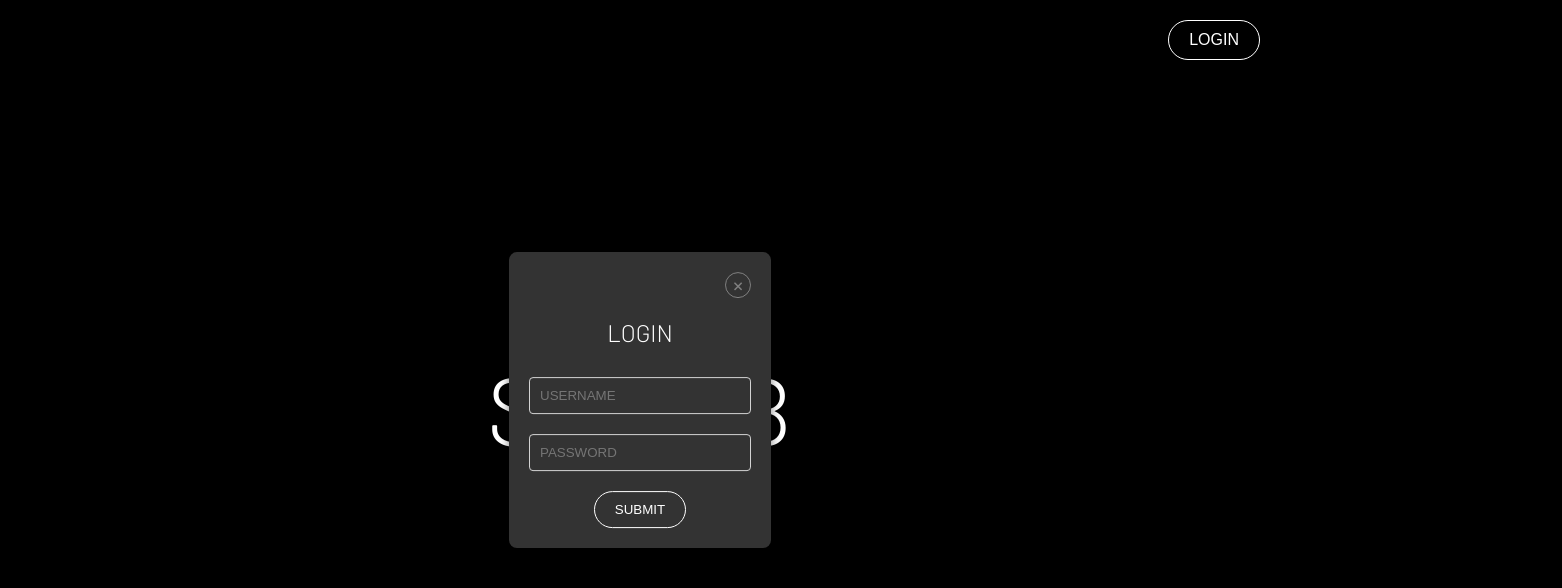
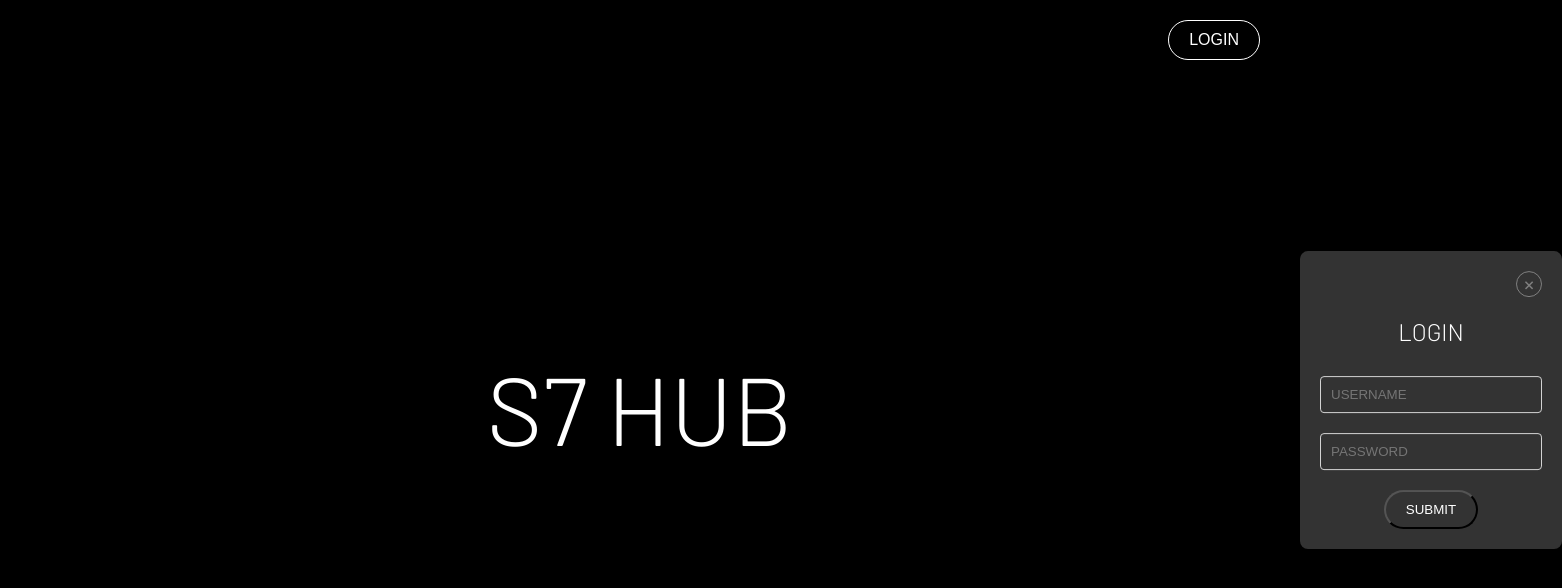
Before and after one commit to felipemanrique96/S7-HUB, a plain HTML site: page index.html in a window 1280 px wide. Both pictures are taken after a click on the button "LOGIN". Shown: the whole page, 1562 px wide, since content can reach past the window. Drawn offline with Linux system fonts and the light colour scheme.

Commit message:
Update style.css

```diff
--- a/style.css
+++ b/style.css
@@ -29,6 +29,9 @@ body {
 
 .container {
     text-align: center;
+    display: flex;
+    flex-direction: column;
+    align-items: center;
 }
 
 .main-title {
@@ -37,7 +40,8 @@ body {
     opacity: 0;
     animation: fadeIn 3s forwards;
     text-transform: uppercase;
-    margin-bottom: 50px; /* Add margin to avoid overlap with login popup */
+    margin-bottom: 50px;
+    position: relative;
 }
 
 @keyframes fadeIn {
@@ -67,10 +71,10 @@ body {
 
 .login-popup {
     display: none;
-    position: fixed;
+    position: absolute;
     top: 50%;
-    left: 50%;
-    transform: translate(-50%, -50%);
+    left: 100%;
+    transform: translate(20px, -50%);
     background-color: var(--popup-bg-color);
     padding: 20px;
     border-radius: 8px;
@@ -95,7 +99,7 @@ body {
     border: 1px solid var(--input-border-color);
     border-radius: 4px;
     text-transform: uppercase;
-    color: var(--input-text-color);
+    color: var (--input-text-color);
     background: none;
 }
 
@@ -105,7 +109,7 @@ body {
 
 .login-popup button {
     background: none;
-    border: 1px solid var(--button-border-color);
+    border: 1px solid var (--button-border-color);
     padding: 10px 20px;
     color: var(--text-color);
     cursor: pointer;
```
